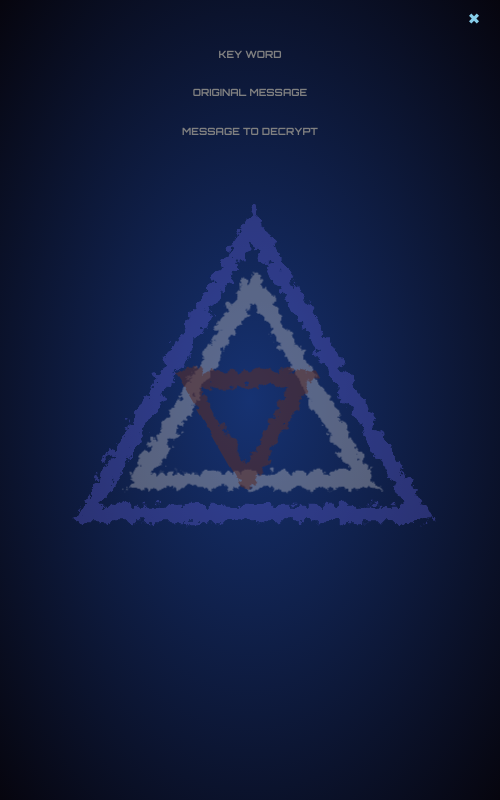
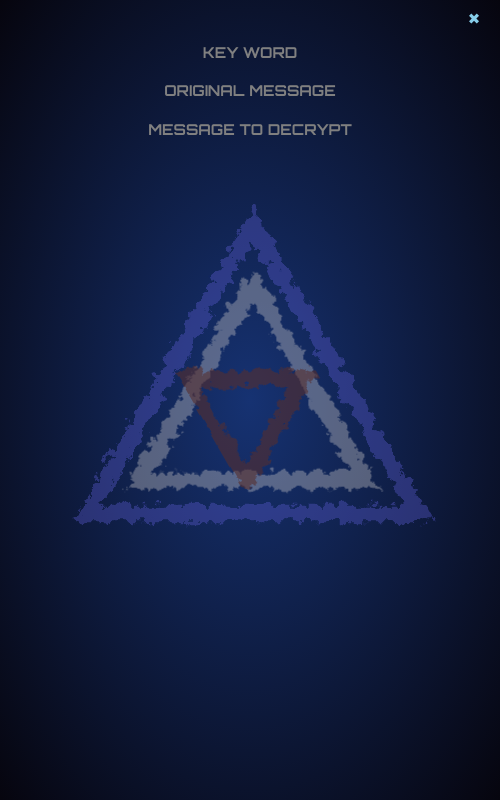
Before and after one commit to Quazar8/s-enigma, an Electron app: page src/index.html in a window 500 px wide. Drawn offline with Linux system fonts and the light colour scheme.

Commit message:
Removing focus borders and changing placeholder font size

```diff
--- a/src/index.css
+++ b/src/index.css
@@ -11,7 +11,6 @@
 }
 
 html {
-  /* background-color: rgb(6, 5, 14); */
   background: radial-gradient(rgb(22, 50, 114),
   rgb(6, 5, 14));
   color: rgb(250, 245, 245);
@@ -47,11 +46,15 @@ main {
   box-sizing: border-box;
 }
 
+.input-field:focus {
+  outline: none;
+}
+
 .input-field[placeholder]:empty:before {
   content: attr(placeholder);
   color: grey;
   font-weight: bolder;
-  font-size: 2vw;
+  font-size: 3vw;
   text-transform: uppercase;
 }
 
```
